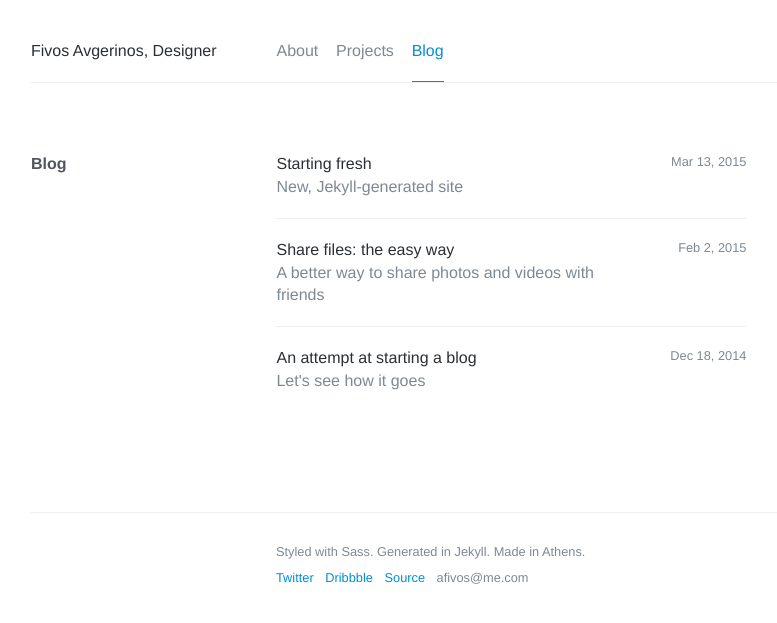
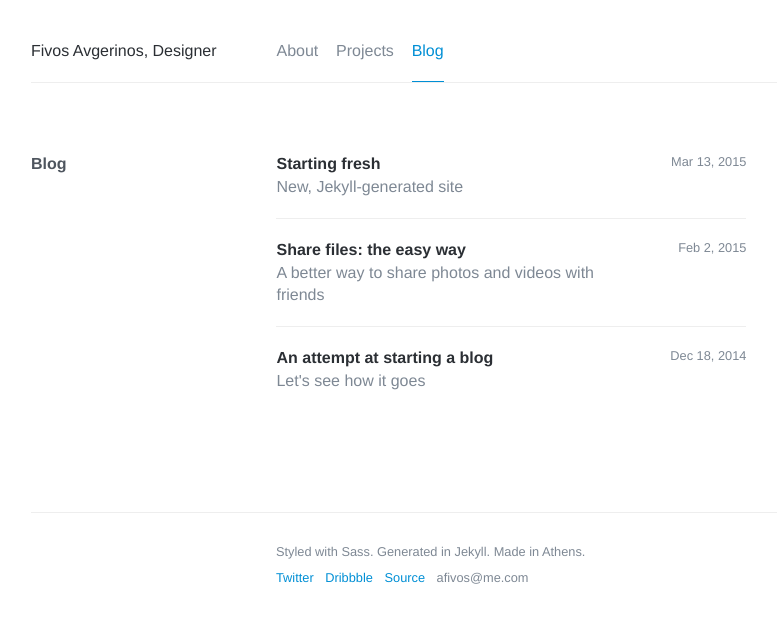
Before and after one commit to afivos/afivos.com, a Jekyll site: the page built from blog/index.html, in a window 1280 px wide. Shown: the top 623 px of the page, without its empty margins (129-906 px from the left). Built offline with Jekyll 4.4.1, drawn with Linux system fonts in a browser that asks for light colours; nearby versions of some CDN libraries; the list of posts is cut into pages by our own code; comment, search, counter and statistics services are not loaded.

Commit message:
Scss optimization

```diff
--- a/_sass/modules/_all.scss
+++ b/_sass/modules/_all.scss
@@ -1,4 +1,3 @@
 @import "header";
 @import "content";
-//@import "pagination";
 @import "footer";
--- a/_sass/modules/_content.scss
+++ b/_sass/modules/_content.scss
@@ -3,6 +3,49 @@
 	border-left: 3px solid $color-primary;
 	margin-left: 0;
 }
+
+hr {
+    border: 0;
+    height: 1px;
+    background: #eee;
+    //width: 6rem;
+    margin: ($gutter * 1.5) auto ($gutter * 1.75);
+}
+
+.text-right {
+	text-align: right;
+}
+
+.pull-right {
+	float: right;
+}
+
+.text-center {
+	text-align: center;
+}
+
+//::-moz-selection {background-color: $color-primary-light !important;}
+//::selection      {background-color: $color-primary-light !important;}
+
+ul.list-inline {
+	list-style: none;
+	margin: 0;
+	padding: 0;
+
+	li {
+		display: inline;
+	}
+}
+
+
+
+
+
+
+
+
+
+
 
 @media (min-width: $screen-lg) {
 	p:first-child {
@@ -61,6 +104,7 @@
 			color: $color-main-text-dark;
 			display: block;
 			max-width: 75%;
+			@extend %strong;
 		}
 
 		.post__headline {
@@ -81,8 +125,8 @@
 				opacity: 0;
 				@extend %transition-3;
 				color: $color-white;
-				font-weight: 400;
-				background-color: #262626;
+				font-weight: normal;
+				background-color: $color-main-text-dark;
 				height: auto;
 				left: 20px;
 				right: 0;
--- a/_sass/modules/_header.scss
+++ b/_sass/modules/_header.scss
@@ -23,7 +23,6 @@
 		}
 
 		.site-title {
-			font-weight: 500;
 			color: $color-main-text-dark;
 			border: 0;
 			@extend %transition-2;
--- a/_sass/partials/_colors.scss
+++ b/_sass/partials/_colors.scss
@@ -1,4 +1,4 @@
-$color-white:				#FFFFFF;
+$color-white:				#FFF;
 
 $color-main-text:			#4E555E;
 $color-main-text-light:		lighten($color-main-text, 20%);
--- a/_sass/partials/_typography.scss
+++ b/_sass/partials/_typography.scss
@@ -6,9 +6,26 @@
 	line-height: 1.4em;
 }
 
+%strong {
+	font-weight: 600
+}
+
+strong {
+	@extend %strong;
+}
+
+%small {
+	font-size: 0.8rem;
+}
+
+small,
+.small {
+	@extend %small;
+}
+
 h1,h2,h3,h4 {
 	font-size: 1rem;
-	font-weight: 600;
+	@extend %strong;
 }
 
 a {
@@ -50,28 +67,15 @@
 	color: $color-primary;
 }
 
-strong {
-	font-weight: 600;
-}
-
-%small {
-	font-size: 0.8rem;
-}
-
-small,
-.small {
-	@extend %small;
-}
-
 label {
-	font-weight: 600;
+	@extend %strong;
 }
 
 code {
 	background-color: #fafafb;
 	padding: 0 3px;
 	color: $color-main-text-dark;
-	font-weight: 600;
+	@extend %strong;
 	font-family: $font-code;
 	border-radius: 3px;
 	border: 1px solid #f0f2f3;
--- a/css/main.scss
+++ b/css/main.scss
@@ -24,64 +24,3 @@
 	max-width: $screen-lg;
 	margin: 0 auto;
 }
-
-hr {
-    border: 0;
-    height: 1px;
-    background: #eee;
-    //width: 6rem;
-    margin: ($gutter * 1.5) auto ($gutter * 1.75);
-}
-
-.text-right {
-	text-align: right;
-}
-
-.pull-right {
-	float: right;
-}
-
-.text-center {
-	text-align: center;
-}
-
-ul.list-inline {
-	padding-left: 0;
-	margin-left: -5px;
-	list-style: none;
-
-	li {
-		display: inline-block;
-	}
-}
-
-//::-moz-selection {background-color: $color-primary-light !important;}
-//::selection      {background-color: $color-primary-light !important;}
-
-.social {
-	li {
-		display: inline-block;
-		padding-right: 2rem;
-	}
-
-	a {
-		text-decoration: none;
-	}
-}
-
-ul.list-inline {
-	list-style-type: none;
-	margin: 0;
-	padding: 0;
-
-	li {
-		display: inline;
-	}
-}
-
-table {
-	border-collapse: collapse;
-	font-size: 1.4rem;
-	margin: 40px 0;
-	width: 100%;
-}
```
